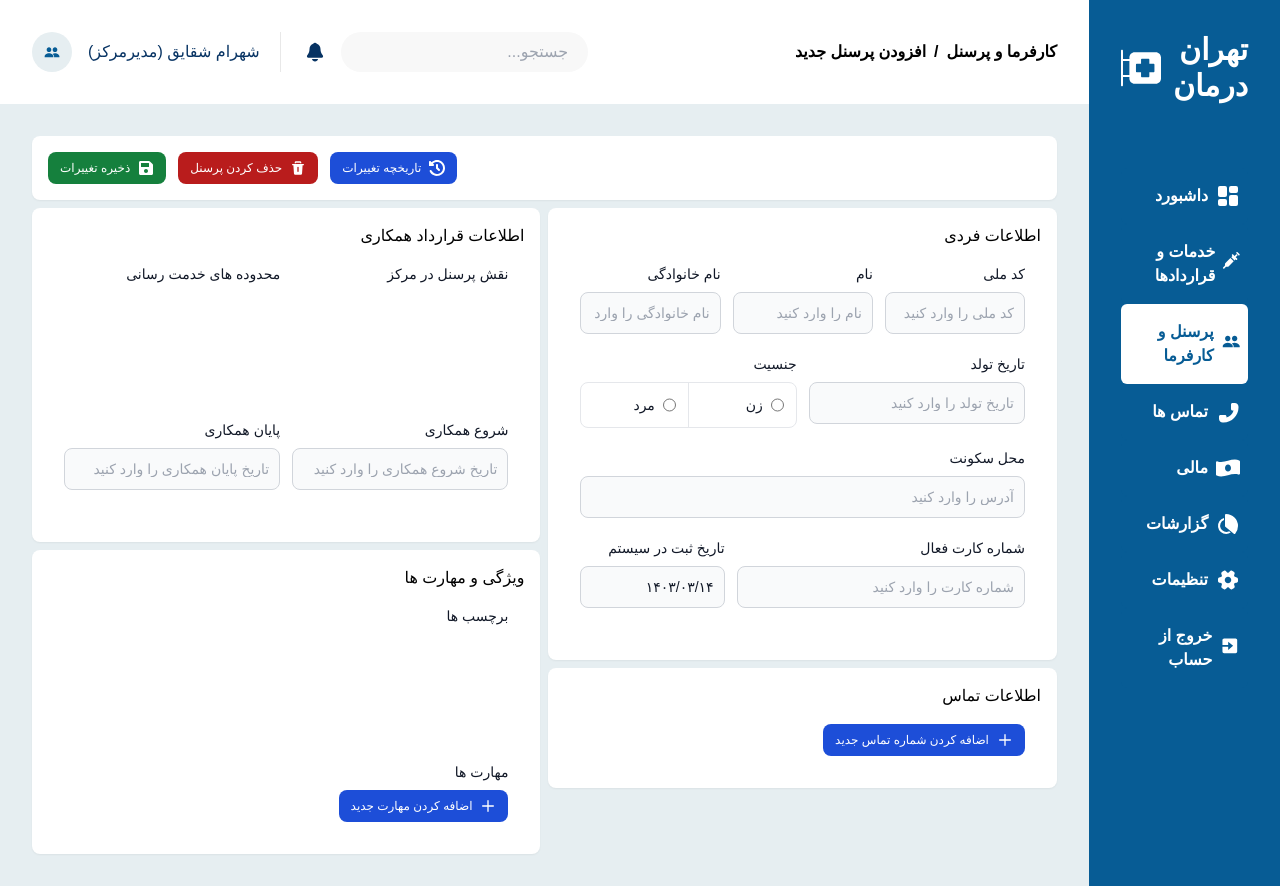
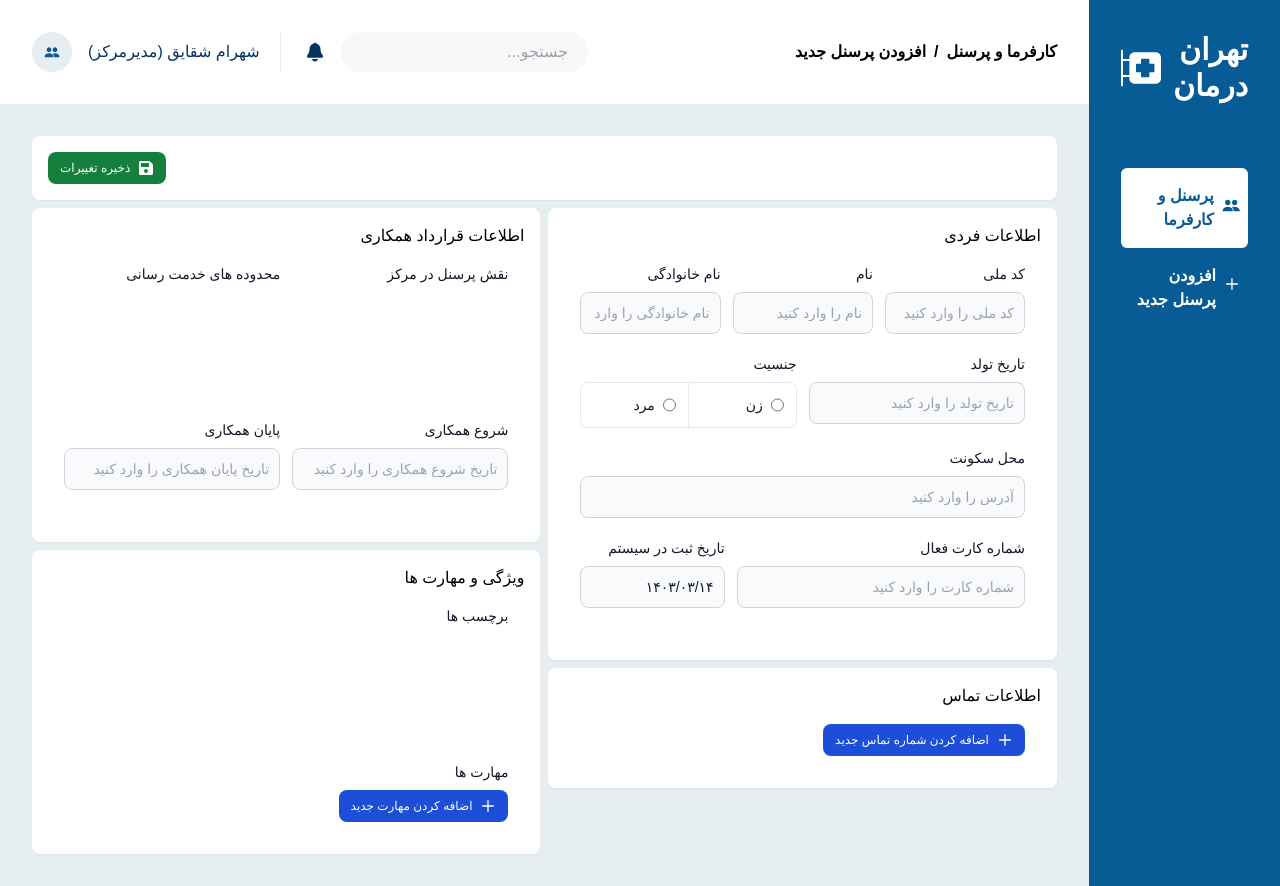
Before and after one commit to daway0/newtd, a Django app: page /crm/people/personnel/1/ in a window 1280 px wide. Run offline with Django 5.2, Linux system fonts and the light colour scheme; data that the repository does not hold is empty; style sheets or scripts are compiled from the project's sources; some libraries are stand-ins or nearby versions; some web fonts are replaced.

Commit message:
UI ready for personnel data entry (remove extra functionalties)

```diff
--- a/src/crm/templates/base/menu.html
+++ b/src/crm/templates/base/menu.html
@@ -1,10 +1,12 @@
 <div class="flex flex-col">
-    {% include "base/menu_item.html" with path="svg/dashboard.html" link="dashboard/" title="داشبورد" %}
-    {% include "base/menu_item.html" with path="svg/syringe.html" link="services/" title="خدمات و قراردادها" %}
+    {% comment %} {% include "base/menu_item.html" with path="svg/dashboard.html" link="dashboard/" title="داشبورد" %} {% endcomment %}
+    {% comment %} {% include "base/menu_item.html" with path="svg/syringe.html" link="services/" title="خدمات و قراردادها" %} {% endcomment %}
     {% include "base/menu_item.html" with path="svg/users.html" link="people/" title="پرسنل و کارفرما" %}
-    {% include "base/menu_item.html" with path="svg/call.html" link="calls/" title="تماس ها" %}
-    {% include "base/menu_item.html" with path="svg/moeny.html" link="payments/" title="مالی" %}
-    {% include "base/menu_item.html" with path="svg/chart.html" link="reports/" title="گزارشات" %}
-    {% include "base/menu_item.html" with path="svg/settings.html" link="settings/" title="تنظیمات" %}
-    {% include "base/menu_item.html" with path="svg/logout.html" link="logout/" title="خروج از حساب" %}
+    {% include "base/menu_item.html" with path="svg/plus.html" link="people/personnel/create/" title="افزودن پرسنل جدید" %}
+
+    {% comment %} {% include "base/menu_item.html" with path="svg/call.html" link="calls/" title="تماس ها" %} {% endcomment %}
+    {% comment %} {% include "base/menu_item.html" with path="svg/moeny.html" link="payments/" title="مالی" %} {% endcomment %}
+    {% comment %} {% include "base/menu_item.html" with path="svg/chart.html" link="reports/" title="گزارشات" %} {% endcomment %}
+    {% comment %} {% include "base/menu_item.html" with path="svg/settings.html" link="settings/" title="تنظیمات" %} {% endcomment %}
+    {% comment %} {% include "base/menu_item.html" with path="svg/logout.html" link="logout/" title="خروج از حساب" %} {% endcomment %}
 </div>
--- a/src/crm/templates/people/forms/personnel.html
+++ b/src/crm/templates/people/forms/personnel.html
@@ -17,14 +17,14 @@
                 {% include "svg/save.html" with fillcolor="fill-white" width="w-4" height="h-4" %}
                 <span class="mr-2">ذخیره تغییرات</span>
             </button>
-            <button type="button" class="form-btn form-btn-red">
+            {% comment %} <button type="button" class="form-btn form-btn-red">
                 {% include "svg/trashcan.html" with fillcolor="fill-white" width="w-4" height="h-4" %}
                 <span class="mr-2">حذف کردن پرسنل</span>
             </button>
             <button type="button" class="form-btn form-btn-blue">
                 {% include "svg/history.html" with fillcolor="fill-white" width="w-4" height="h-4" %}
                 <span class="mr-2">تاریخچه تغییرات</span>
-            </button>
+            </button> {% endcomment %}
         </div>
         <div class="flex flex-row gap-2">
             <div class="form-half-pane-container">
--- a/src/crm/templates/people/main.html
+++ b/src/crm/templates/people/main.html
@@ -6,6 +6,6 @@
 {% make_breadcrumb "کارفرما و پرسنل" %}
 {% endblock breadcrumb %}
 {% block section_main_action %}
-    {% include "people/create_change/new_people_modal.html" %}
-    <a id="people-creation-modal-trigger" class="bg-primary hover:bg-primarytext text-white px-4 py-2 rounded-full select-none cursor-pointer">افزودن</a>
+    {% comment %} {% include "people/create_change/new_people_modal.html" %}
+    <a id="people-creation-modal-trigger" class="bg-primary hover:bg-primarytext text-white px-4 py-2 rounded-full select-none cursor-pointer">افزودن</a> {% endcomment %}
 {% endblock section_main_action %}
```
